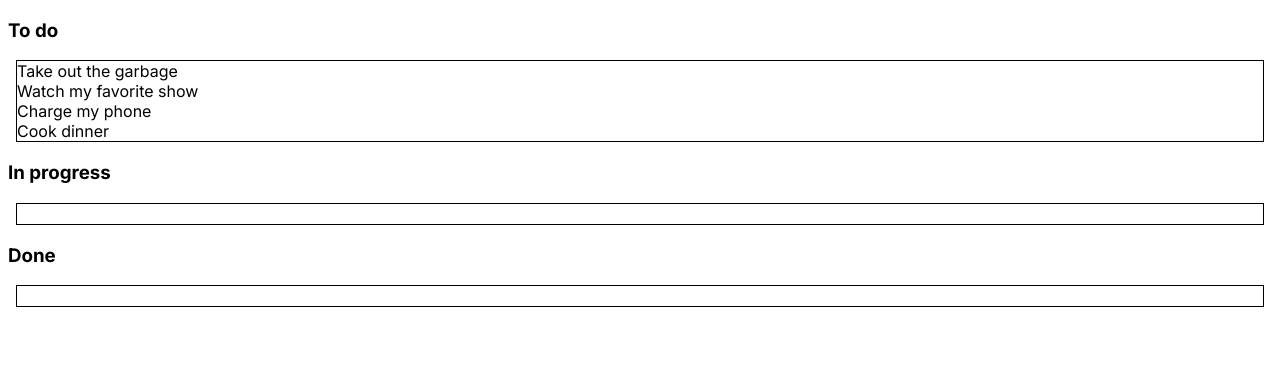
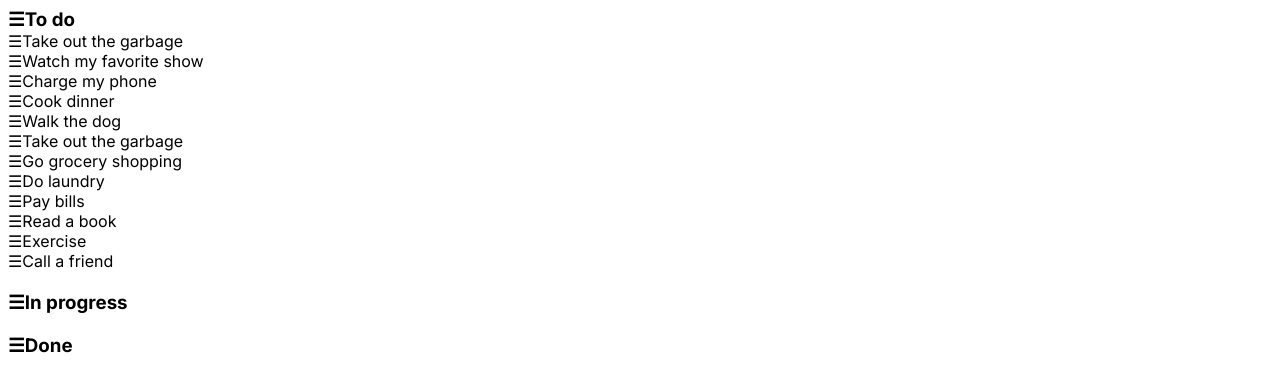
Before and after one commit to joaomarceloods/cardapiooo, a Next.js app: page / in a window 1280 px wide. Shown: the top 392 px of the page. Built offline with nearby package versions, Linux system fonts and the light colour scheme.

Commit message:
Add drag handle & highlight the task being dragged

```diff
--- a/src/components/board.tsx
+++ b/src/components/board.tsx
@@ -13,37 +13,32 @@ import initialData from "./initial-data";
 const Board = () => {
   // react-beautiful-dnd: The resetServerContext function should be used when server side rendering (SSR).
   // https://github.com/atlassian/react-beautiful-dnd/blob/master/docs/api/reset-server-context.md
-  resetServerContext()
+  resetServerContext();
 
   const [state, setState] = useState(initialData);
 
   const moveColumn: OnDragEndResponder = (result) => {
-    setState(state => {
+    const { destination, source, draggableId } = result;
+
+    setState((state) => {
       const newColumnOrder = Array.from(state.columnOrder);
-      newColumnOrder.splice(result.source.index, 1);
-      newColumnOrder.splice(result.destination!.index, 0, result.draggableId);
+      newColumnOrder.splice(source.index, 1);
+      newColumnOrder.splice(destination!.index, 0, draggableId);
 
       return {
         ...state,
         columnOrder: newColumnOrder,
       };
-    })
-  }
+    });
+  };
 
   const moveTask: OnDragEndResponder = (result) => {
     const { destination, source, draggableId } = result;
 
-    if (!destination) return;
-
-    if (
-      destination.droppableId === source.droppableId &&
-      destination.index === source.index
-    )
-      return;
-
     // Remove item from source
-    setState(state => {
-      const sourceCol = state.columns[source.droppableId as keyof typeof state.columns];
+    setState((state) => {
+      const sourceCol =
+        state.columns[source.droppableId as keyof typeof state.columns];
       const sourceTaskIds = Array.from(sourceCol.taskIds);
       sourceTaskIds.splice(source.index, 1);
 
@@ -55,15 +50,16 @@ const Board = () => {
             ...sourceCol,
             taskIds: sourceTaskIds,
           },
-        }
-      }
-    })
+        },
+      };
+    });
 
     // Add item to destination
-    setState(state => {
-      const destinationCol = state.columns[destination.droppableId as keyof typeof state.columns];
+    setState((state) => {
+      const destinationCol =
+        state.columns[destination!.droppableId as keyof typeof state.columns];
       const destinationTaskIds = Array.from(destinationCol.taskIds);
-      destinationTaskIds.splice(destination.index, 0, draggableId);
+      destinationTaskIds.splice(destination!.index, 0, draggableId);
 
       return {
         ...state,
@@ -73,59 +69,94 @@ const Board = () => {
             ...destinationCol,
             taskIds: destinationTaskIds,
           },
-        }
-      }
-    })
-  }
+        },
+      };
+    });
+  };
 
   const onDragEnd: OnDragEndResponder = (result, provided) => {
+    const { destination, source } = result;
+
+    if (!destination) return;
+
+    if (
+      destination.index === source.index &&
+      destination.droppableId === source.droppableId
+    ) {
+      return;
+    }
+
     switch (result.type) {
       case "COLUMN":
-        moveColumn(result, provided)
-        break
+        moveColumn(result, provided);
+        break;
       case "TASK":
-        moveTask(result, provided)
-        break
+        moveTask(result, provided);
+        break;
     }
   };
 
   return (
     <DragDropContext onDragEnd={onDragEnd}>
       <div>
-
         <Droppable droppableId="board" type="COLUMN">
           {(provided) => (
             <div ref={provided.innerRef} {...provided.droppableProps}>
               {state.columnOrder.map((columnId, index) => {
-                const column = state.columns[columnId as keyof typeof state.columns];
+                const column =
+                  state.columns[columnId as keyof typeof state.columns];
                 const tasks = column.taskIds.map(
                   (taskId) => state.tasks[taskId as keyof typeof state.tasks]
                 );
 
                 return (
-                  <Draggable key={column.id} draggableId={column.id} index={index}>
+                  <Draggable
+                    key={column.id}
+                    draggableId={column.id}
+                    index={index}
+                  >
                     {(provided) => (
-                      <div
-                        {...provided.draggableProps}
-                        {...provided.dragHandleProps}
-                        ref={provided.innerRef}
-                      >
-                        <h3>{column.title}</h3>
+                      <div {...provided.draggableProps} ref={provided.innerRef}>
+                        <h3
+                          style={{
+                            margin: 0,
+                          }}
+                        >
+                          <span {...provided.dragHandleProps}>☰</span>
+                          {column.title}
+                        </h3>
 
                         <Droppable droppableId={column.id} type="TASK">
-                          {(provided) => {
+                          {(provided, snapshot) => {
                             return (
-                              <div ref={provided.innerRef} {...provided.droppableProps} style={{border: "1px solid black", margin: 8, minHeight: 20 }}>
+                              <div
+                                ref={provided.innerRef}
+                                {...provided.droppableProps}
+                                style={{
+                                  transition: "background-color 0.2s ease",
+                                  paddingBottom: 20,
+                                  backgroundColor: snapshot.isDraggingOver
+                                    ? "lightblue"
+                                    : snapshot.draggingFromThisWith
+                                    ? "lightpink"
+                                    : "inherit",
+                                }}
+                              >
                                 {tasks.map((task, index) => {
-
                                   return (
-                                    <Draggable key={task.id} draggableId={task.id} index={index}>
+                                    <Draggable
+                                      key={task.id}
+                                      draggableId={task.id}
+                                      index={index}
+                                    >
                                       {(provided) => (
                                         <div
                                           {...provided.draggableProps}
-                                          {...provided.dragHandleProps}
                                           ref={provided.innerRef}
                                         >
+                                          <span {...provided.dragHandleProps}>
+                                            ☰
+                                          </span>
                                           {task.content}
                                         </div>
                                       )}
@@ -140,7 +171,7 @@ const Board = () => {
                       </div>
                     )}
                   </Draggable>
-                )
+                );
               })}
               {provided.placeholder}
             </div>
@@ -149,6 +180,6 @@ const Board = () => {
       </div>
     </DragDropContext>
   );
-}
+};
 
 export default Board;
--- a/src/components/initial-data.js
+++ b/src/components/initial-data.js
@@ -4,12 +4,20 @@ const initialData = {
     'task-2': { id: 'task-2', content: 'Watch my favorite show' },
     'task-3': { id: 'task-3', content: 'Charge my phone' },
     'task-4': { id: 'task-4', content: 'Cook dinner' },
+    'task-5': { id: 'task-5', content: 'Walk the dog' },
+    'task-6': { id: 'task-6', content: 'Take out the garbage' },
+    'task-7': { id: 'task-7', content: 'Go grocery shopping' },
+    'task-8': { id: 'task-8', content: 'Do laundry' },
+    'task-9': { id: 'task-9', content: 'Pay bills' },
+    'task-10': { id: 'task-10', content: 'Read a book' },
+    'task-11': { id: 'task-11', content: 'Exercise' },
+    'task-12': { id: 'task-12', content: 'Call a friend' },
   },
   columns: {
     'column-1': {
       id: 'column-1',
       title: 'To do',
-      taskIds: ['task-1', 'task-2', 'task-3', 'task-4'],
+      taskIds: ['task-1', 'task-2', 'task-3', 'task-4', 'task-5', 'task-6', 'task-7', 'task-8', 'task-9', 'task-10', 'task-11', 'task-12'],
     },
     'column-2': {
       id: 'column-2',
```
